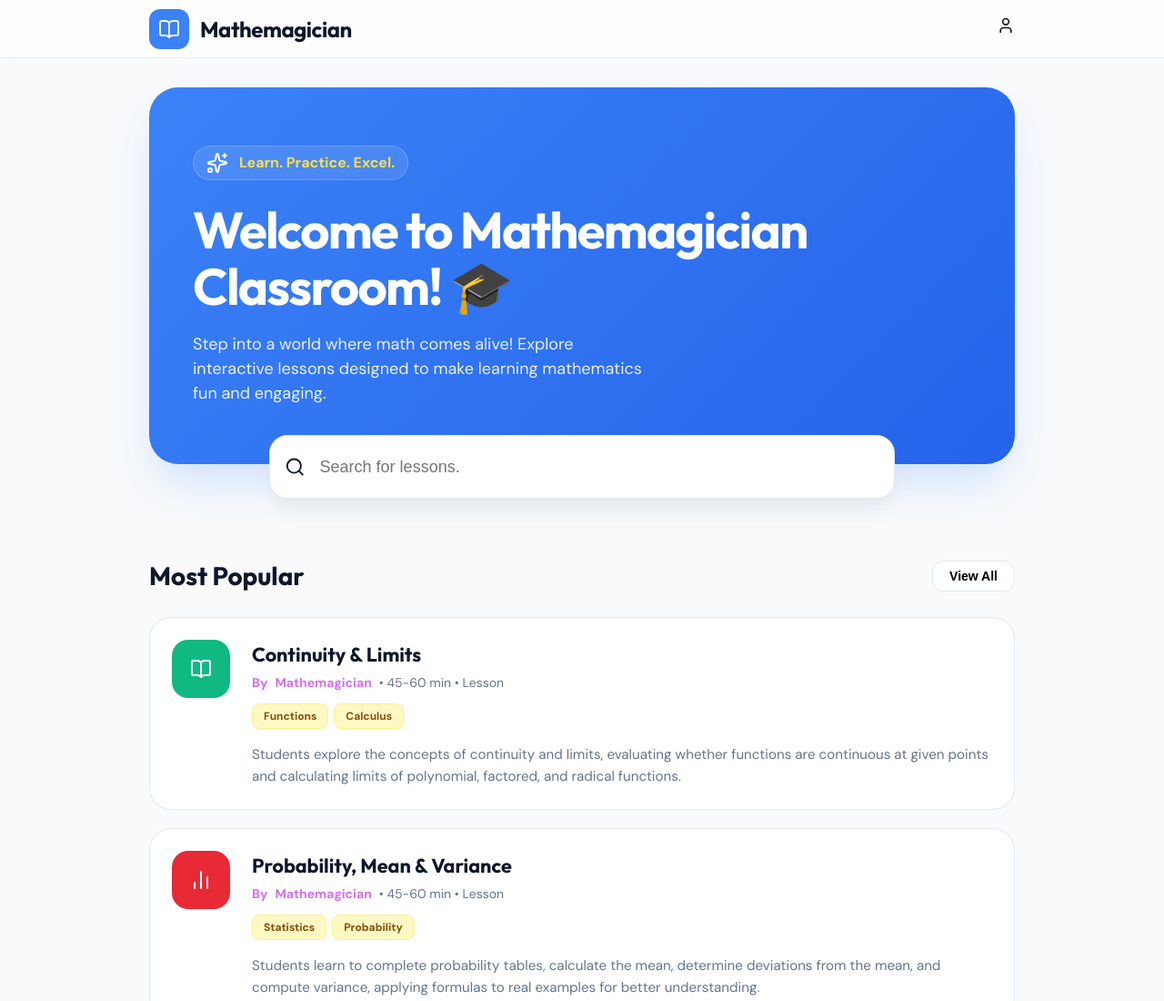
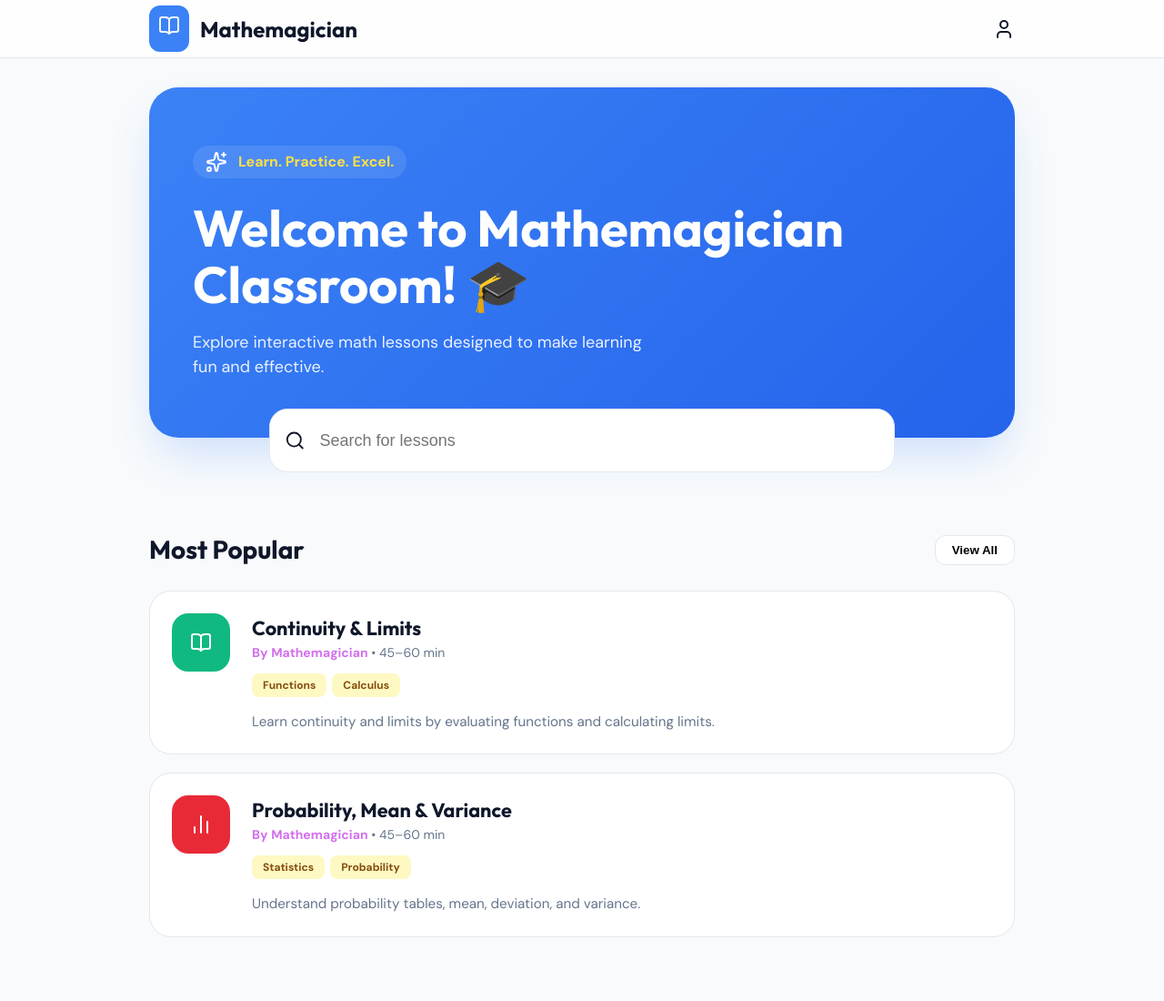
Before and after one commit to Gabbbooo/Mathemagician, a plain HTML site: page Classroom.html in a window 1280 px wide. Shown: the top 1100 px of the page at 91% size. After the commit the page ends 1030 px from the top, so only its background shows below. Drawn offline with nearby package versions, Linux system fonts and the light colour scheme.

Commit message:
Update Classroom.html

```diff
--- a/Classroom.html
+++ b/Classroom.html
@@ -4,10 +4,13 @@
     <meta charset="UTF-8">
     <meta name="viewport" content="width=device-width, initial-scale=1.0">
     <title>Mathemagician | Classroom</title>
+
     <!-- Fonts -->
     <link href="https://fonts.googleapis.com/css2?family=Outfit:wght@400;700&family=DM+Sans:wght@400;500;700&display=swap" rel="stylesheet">
+
     <!-- Lucide Icons -->
     <script src="https://unpkg.com/lucide@latest"></script>
+
     <style>
         :root {
             --primary: #3b82f6;
@@ -28,24 +31,63 @@
             background-color: var(--bg);
             color: var(--foreground);
             line-height: 1.5;
-            -webkit-font-smoothing: antialiased;
         }
 
-        .container { max-width: 1000px; margin: 0 auto; padding: 0 1.5rem; }
+        .container {
+            max-width: 1000px;
+            margin: 0 auto;
+            padding: 0 1.5rem;
+        }
 
         /* Navbar */
-        .navbar { background: rgba(255, 255, 255, 0.8); backdrop-filter: blur(12px); border-bottom: 1px solid var(--border); height: 64px; position: sticky; top: 0; z-index: 100; }
+        .navbar {
+            background: rgba(255, 255, 255, 0.8);
+            backdrop-filter: blur(12px);
+            border-bottom: 1px solid var(--border);
+            height: 64px;
+            position: sticky;
+            top: 0;
+            z-index: 100;
+        }
 
-        .nav-content { display: flex; justify-content: space-between; align-items: center; height: 100%; }
+        .nav-content {
+            display: flex;
+            justify-content: space-between;
+            align-items: center;
+            height: 100%;
+        }
 
-        .logo { display: flex; align-items: center; gap: 0.75rem; text-decoration: none; color: inherit; }
+        .logo {
+            display: flex;
+            align-items: center;
+            gap: 0.75rem;
+            text-decoration: none;
+            color: inherit;
+        }
 
-        .logo-icon { background: var(--primary); color: var(--primary-light); padding: 8px; border-radius: 12px; border: 2px solid rgba(59, 130, 246, 0.2); display: flex; align-items: center; justify-content: center; }
+        .logo-icon {
+            background: var(--primary);
+            color: var(--primary-light);
+            padding: 8px;
+            border-radius: 12px;
+            border: 2px solid rgba(59, 130, 246, 0.2);
+        }
 
-        .logo-text { font-family: 'Outfit', sans-serif; font-weight: 700; font-size: 1.5rem; letter-spacing: -0.02em; }
+        .logo-text {
+            font-family: 'Outfit', sans-serif;
+            font-weight: 700;
+            font-size: 1.5rem;
+        }
 
-        /* Hero Section */
-        .hero { background: linear-gradient(135deg, #3b82f6 0%, #2563eb 100%); border-radius: 32px; padding: 4rem 3rem; color: white; margin-top: 2rem; position: relative; overflow: hidden; box-shadow: 0 25px 50px -12px rgba(59, 130, 246, 0.25); }
+        /* Hero */
+        .hero {
+            background: linear-gradient(135deg, #3b82f6 0%, #2563eb 100%);
+            border-radius: 32px;
+            padding: 4rem 3rem;
+            color: white;
+            margin-top: 2rem;
+            box-shadow: 0 25px 50px -12px rgba(59, 130, 246, 0.25);
+        }
 
         .hero-badge {
             display: inline-flex;
@@ -54,11 +96,7 @@
             background: rgba(255, 255, 255, 0.1);
             padding: 6px 14px;
             border-radius: 100px;
-            font-size: 1rem;
-            font-weight: 500;
             margin-bottom: 1.5rem;
-            border: 1px solid rgba(255, 255, 255, 0.2);
-            backdrop-filter: blur(4px);
         }
 
         .hero-badge .highlight {
@@ -66,61 +104,138 @@
             font-weight: 700;
         }
 
-        .hero h1 { font-family: 'Outfit', sans-serif; font-size: 3.5rem; font-weight: 700; margin-bottom: 1.25rem; line-height: 1.1; letter-spacing: -0.03em; }
+        .hero h1 {
+            font-family: 'Outfit', sans-serif;
+            font-size: 3.5rem;
+            line-height: 1.1;
+            margin-bottom: 1.25rem;
+        }
 
-        .hero p { font-size: 1.125rem; color: rgba(255, 255, 255, 0.9); max-width: 500px; font-weight: 400; }
+        .hero p {
+            font-size: 1.125rem;
+            max-width: 500px;
+            opacity: 0.9;
+        }
 
-        /* Search Box */
-        .search-container { max-width: 720px; margin: -2rem auto 4rem; position: relative; z-index: 20; padding: 0 1rem; }
+        /* Search */
+        .search-container {
+            max-width: 720px;
+            margin: -2rem auto 4rem;
+            padding: 0 1rem;
+        }
 
-        .search-box { background: white; padding: 0.5rem 1rem; border-radius: 20px; display: flex; align-items: center; gap: 1rem; box-shadow: 0 20px 25px -5px rgba(0, 0, 0, 0.05); border: 1px solid var(--border); transition: all 0.3s ease; }
+        .search-box {
+            background: white;
+            padding: 0.5rem 1rem;
+            border-radius: 20px;
+            display: flex;
+            align-items: center;
+            gap: 1rem;
+            border: 1px solid var(--border);
+        }
 
-        .search-box:focus-within { box-shadow: 0 25px 30px -5px rgba(59, 130, 246, 0.1); border-color: rgba(59, 130, 246, 0.4); }
+        .search-box input {
+            border: none;
+            width: 100%;
+            height: 52px;
+            font-size: 1.125rem;
+            outline: none;
+        }
 
-        .search-box input { border: none; width: 100%; height: 52px; font-size: 1.125rem; outline: none; background: transparent; }
+        /* Lessons */
+        .section-header {
+            display: flex;
+            justify-content: space-between;
+            align-items: center;
+            margin-bottom: 1.5rem;
+        }
 
-        .search-box i { color: var(--muted); }
+        .section-header h2 {
+            font-family: 'Outfit', sans-serif;
+            font-size: 1.75rem;
+        }
 
-        /* Lessons Section */
-        .section-header { display: flex; justify-content: space-between; align-items: center; margin-bottom: 1.5rem; }
+        .view-all-btn {
+            background: white;
+            border: 1px solid var(--border);
+            padding: 8px 18px;
+            border-radius: 12px;
+            font-weight: 600;
+            cursor: pointer;
+        }
 
-        .section-header h2 { font-family: 'Outfit', sans-serif; font-size: 1.75rem; font-weight: 700; }
+        .lessons-grid {
+            display: grid;
+            gap: 1.25rem;
+        }
 
-        .view-all-btn { background: white; border: 1px solid var(--border); padding: 8px 18px; border-radius: 12px; font-weight: 600; font-size: 0.875rem; cursor: pointer; transition: all 0.2s; }
+        .lesson-card {
+            background: white;
+            padding: 1.5rem;
+            border-radius: 24px;
+            border: 1px solid var(--border);
+            display: flex;
+            gap: 1.5rem;
+            cursor: pointer;
+            transition: 0.3s ease;
+        }
 
-        .view-all-btn:hover { background: var(--bg); color: var(--primary); }
+        .lesson-card:hover {
+            transform: translateY(-2px);
+            box-shadow: 0 10px 15px -3px rgba(0,0,0,0.05);
+        }
 
-        .lessons-grid { display: grid; gap: 1.25rem; }
+        .lesson-icon {
+            width: 64px;
+            height: 64px;
+            border-radius: 18px;
+            display: flex;
+            align-items: center;
+            justify-content: center;
+            color: white;
+        }
 
-        .lesson-card { background: white; padding: 1.5rem; border-radius: 24px; border: 1px solid var(--border); display: flex; gap: 1.5rem; transition: all 0.3s ease; cursor: pointer; }
+        .lesson-author,
+        .lesson-by {
+            color: var(--purple);
+            font-weight: 600;
+        }
 
-        .lesson-card:hover { border-color: rgba(59, 130, 246, 0.3); transform: translateY(-2px); box-shadow: 0 10px 15px -3px rgba(0, 0, 0, 0.04); }
+        .lesson-content h3 {
+            font-family: 'Outfit', sans-serif;
+            font-size: 1.35rem;
+        }
 
-        .lesson-icon { width: 64px; height: 64px; border-radius: 18px; display: flex; align-items: center; justify-content: center; color: white; flex-shrink: 0; }
+        .lesson-meta {
+            color: var(--muted);
+            font-size: 0.875rem;
+            margin-bottom: 0.75rem;
+        }
 
-        .lesson-author, .lesson-by { color: var(--purple); font-weight: 600; }
+        .tags {
+            display: flex;
+            gap: 6px;
+            margin-bottom: 1rem;
+        }
 
-        .lesson-content h3 { font-family: 'Outfit', sans-serif; font-size: 1.35rem; font-weight: 700; margin-bottom: 0.25rem; }
+        .badge {
+            background: #fef9c3;
+            color: #854d0e;
+            padding: 4px 12px;
+            border-radius: 8px;
+            font-size: 0.75rem;
+            font-weight: 700;
+        }
 
-        .lesson-meta { color: var(--muted); font-size: 0.875rem; margin-bottom: 0.75rem; display: flex; align-items: center; gap: 8px; }
-
-        .tags { display: flex; gap: 6px; margin-bottom: 1rem; }
-
-        .badge { background: #fef9c3; color: #854d0e; padding: 4px 12px; border-radius: 8px; font-size: 0.75rem; font-weight: 700; border: 1px solid #fef08a; }
-
-        .lesson-desc { font-size: 0.95rem; color: var(--muted); line-height: 1.6; }
-
-        @media (max-width: 640px) {
-            .hero { padding: 2.5rem 1.5rem; border-radius: 24px; }
-            .hero h1 { font-size: 2.25rem; }
-            .logo-text { font-size: 1.25rem; }
-            .lesson-card { flex-direction: column; gap: 1rem; padding: 1.25rem; }
-            .lesson-icon { width: 52px; height: 52px; }
-            .search-container { margin-top: -1.25rem; }
+        .lesson-desc {
+            color: var(--muted);
+            font-size: 0.95rem;
         }
     </style>
 </head>
+
 <body>
+
 <nav class="navbar">
     <div class="container nav-content">
         <a href="#" class="logo">
@@ -129,38 +244,36 @@
             </div>
             <span class="logo-text">Mathemagician</span>
         </a>
-            <div class="profile-avatar">
-                <i data-lucide="user" style="width: 20px; height: 20px;"></i>
-            </div>
+        <i data-lucide="user"></i>
     </div>
 </nav>
 
 <main class="container">
+
     <section class="hero">
-            <div class="hero-content">
         <div class="hero-badge">
-                    <i data-lucide="sparkles" data-stroke="#fde047" data-width="20" data-height="20"></i>
+            <i data-lucide="sparkles"></i>
             <span class="highlight">Learn. Practice. Excel.</span>
         </div>
-                <h1>Welcome to Mathemagician<br> Classroom! 🎓</h1>
-                <p>Step into a world where math comes alive! Explore interactive lessons designed to make learning mathematics fun and engaging.</p>
-            </div>
+        <h1>Welcome to Mathemagician<br>Classroom! 🎓</h1>
+        <p>Explore interactive math lessons designed to make learning fun and effective.</p>
     </section>
 
     <section class="search-container">
         <div class="search-box">
             <i data-lucide="search"></i>
-                <input type="text" id="lessonSearch" placeholder="Search for lessons.">
+            <input type="text" id="lessonSearch" placeholder="Search for lessons">
         </div>
     </section>
 
-        <section class="lessons-section">
+    <section>
         <div class="section-header">
             <h2>Most Popular</h2>
             <button class="view-all-btn">View All</button>
         </div>
         <div id="lessonsGrid" class="lessons-grid"></div>
     </section>
+
 </main>
 
 <script>
@@ -170,65 +283,63 @@
         {
             title: "Continuity & Limits",
             author: "Mathemagician",
-                duration: "45-60 min",
-                description: "Students explore the concepts of continuity and limits, evaluating whether functions are continuous at given points and calculating limits of polynomial, factored, and radical functions.",
+            duration: "45–60 min",
+            description: "Learn continuity and limits by evaluating functions and calculating limits.",
             tags: ["Functions", "Calculus"],
             icon: "book-open",
-                iconColor: "#10b981"    // green
+            iconColor: "#10b981",
+            link: "Bascal.html"
         },
         {
             title: "Probability, Mean & Variance",
             author: "Mathemagician",
-                duration: "45-60 min",
-                description: "Students learn to complete probability tables, calculate the mean, determine deviations from the mean, and compute variance, applying formulas to real examples for better understanding.",
+            duration: "45–60 min",
+            description: "Understand probability tables, mean, deviation, and variance.",
             tags: ["Statistics", "Probability"],
             icon: "bar-chart-2",
-                iconColor: "#E82A37"    // red
+            iconColor: "#E82A37",
+            link: "Statprob.html"
         }
     ];
 
-        const grid = document.getElementById('lessonsGrid');
-        const search = document.getElementById('lessonSearch');
+    const grid = document.getElementById("lessonsGrid");
+    const search = document.getElementById("lessonSearch");
 
     function render(filter = "") {
         grid.innerHTML = "";
-            const filtered = lessons.filter(l => l.title.toLowerCase().includes(filter.toLowerCase()));
-
-            filtered.forEach((lesson, index) => {
-                const card = document.createElement('div');
-                card.className = 'lesson-card';
-
-                // Redirect first lesson to Bascal.html
-                card.onclick = () => {
-                    if(index === 0){
-                        window.location.href = 'Bascal.html';
-                    } else {
-                        alert('This lesson page is not yet available.');
-                    }
-                };
+        lessons
+            .filter(l => l.title.toLowerCase().includes(filter.toLowerCase()))
+            .forEach(lesson => {
+                const card = document.createElement("div");
+                card.className = "lesson-card";
+                card.onclick = () => window.location.href = lesson.link;
 
                 card.innerHTML = `
-                    <div class="lesson-icon" style="background: ${lesson.iconColor}; border-color: ${lesson.iconColor};">
-                        <i data-lucide="${lesson.icon}" style="color: white;"></i>
+                    <div class="lesson-icon" style="background:${lesson.iconColor}">
+                        <i data-lucide="${lesson.icon}"></i>
                     </div>
                     <div class="lesson-content">
                         <h3>${lesson.title}</h3>
                         <div class="lesson-meta">
-                            <span class="lesson-by">By</span> <span class="lesson-author">${lesson.author}</span> • ${lesson.duration} • Lesson
+                            <span class="lesson-by">By</span>
+                            <span class="lesson-author">${lesson.author}</span>
+                            • ${lesson.duration}
                         </div>
                         <div class="tags">
-                            ${lesson.tags.map(t => `<span class="badge">${t}</span>`).join('')}
+                            ${lesson.tags.map(t => `<span class="badge">${t}</span>`).join("")}
                         </div>
                         <p class="lesson-desc">${lesson.description}</p>
                     </div>
                 `;
                 grid.appendChild(card);
             });
+
         lucide.createIcons();
     }
 
-        search.addEventListener('input', (e) => render(e.target.value));
+    search.addEventListener("input", e => render(e.target.value));
     render();
 </script>
+
 </body>
 </html>
```
Lines whose indentation alone changed are shown as unchanged.
